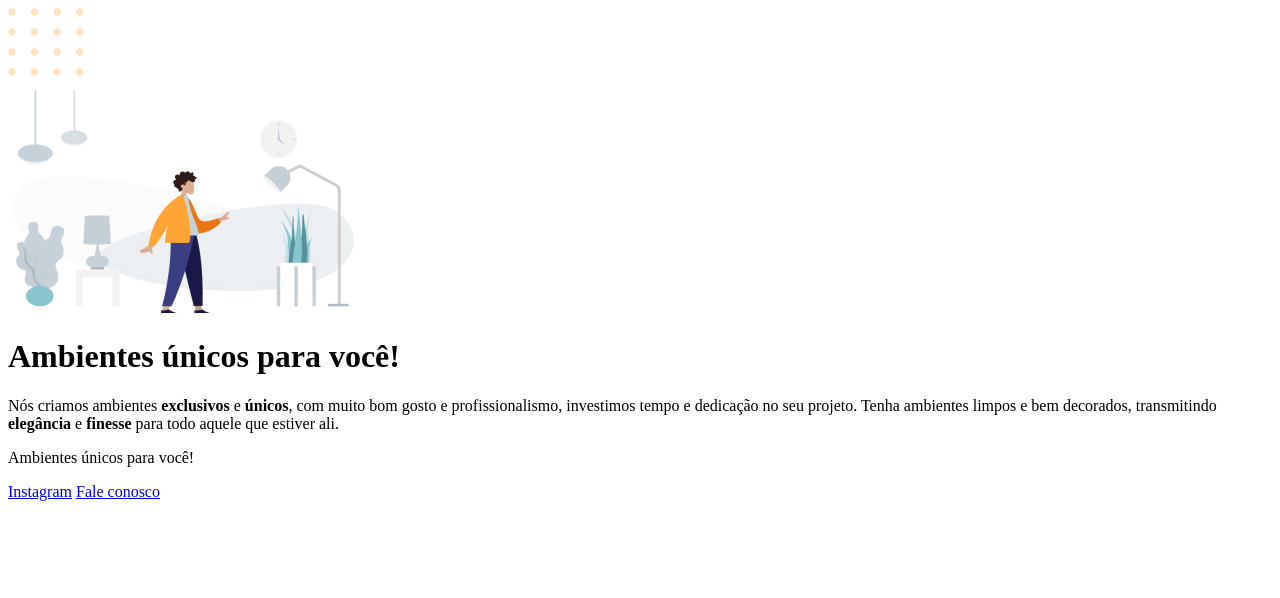
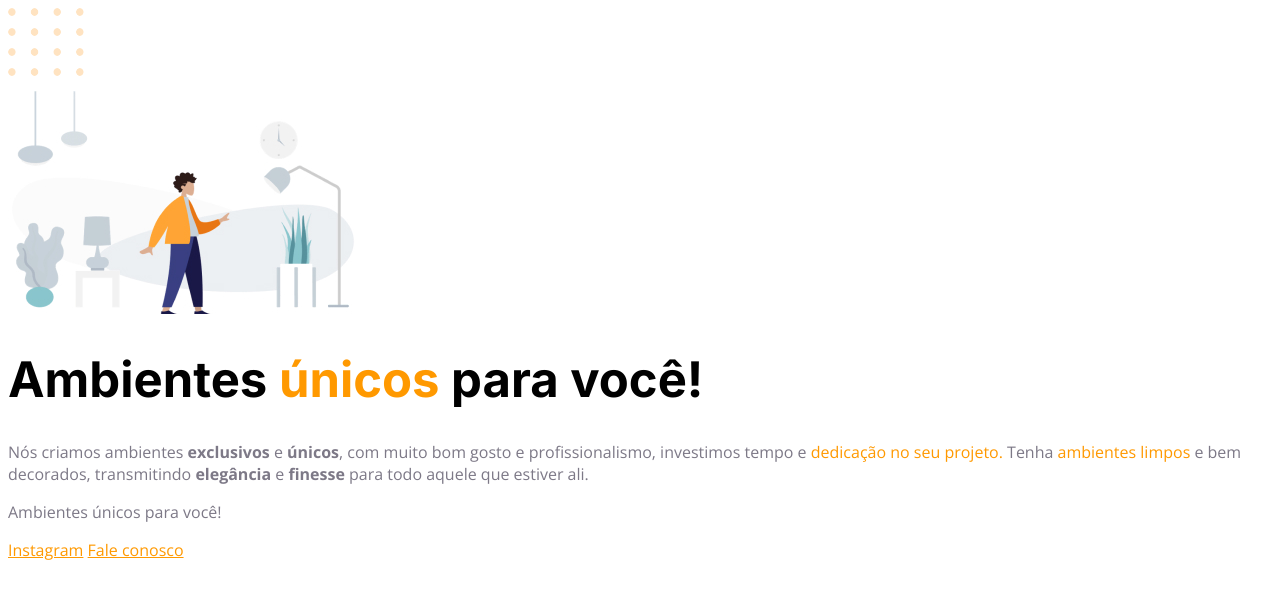
Before and after one commit to leocomandulli/Projeto-01, a plain HTML site: page index.html in a window 1280 px wide. Drawn offline with nearby package versions, Linux system fonts and the light colour scheme.

Commit message:
Customização de fontes

```diff
--- a/index.html
+++ b/index.html
@@ -9,6 +9,9 @@
     <link rel="preconnect" href="https://fonts.googleapis.com">
     <link rel="preconnect" href="https://fonts.gstatic.com" crossorigin>
     <link href="https://fonts.googleapis.com/css2?family=Inter:wght@400;700&family=Open+Sans:wght@400;700&display=swap" rel="stylesheet">
+
+    <link rel="stylesheet" href="style.css">
+
 
 </head>
 <body>
--- a/style.css
+++ b/style.css
@@ -1,7 +1,24 @@
 h1 {
     font-family: 'Inter', sans-serif;
+}
+
+h1 span {
+    font-weight: bold;
 }
 
 body {
     font-family: 'Open Sans', sans-serif;
 }
+
+span, a {
+    color: #FF9900;
+}
+
+p {
+    color: #7D7987;
+}
+
+h1{
+    font-size: 49px;
+    line-height: 56px;
+}
```
